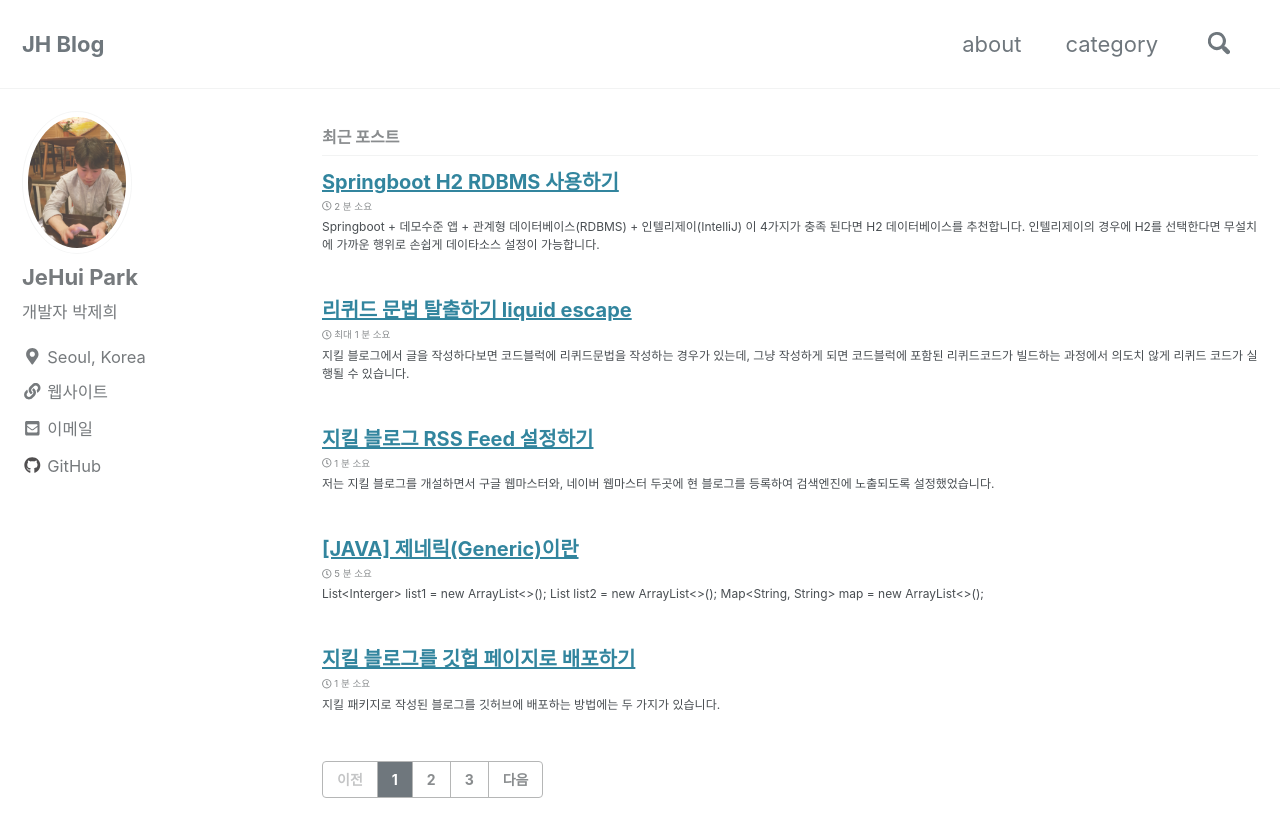
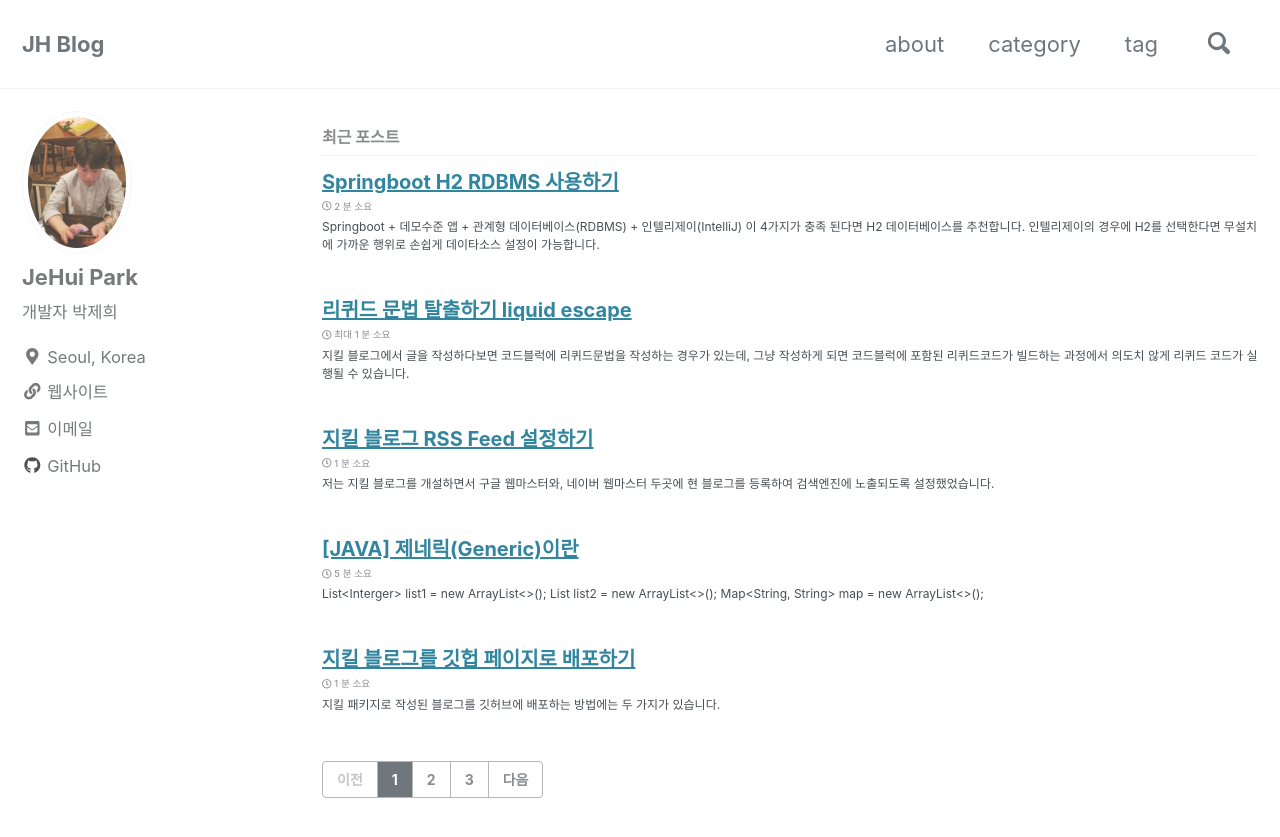
Before and after one commit to JeHuiPark/JeHuiPark.github.io, a Jekyll site: the page built from index.html, in a window 1280 px wide and 900 px high. Shown: the top 837 px of the window. Built offline with Jekyll 4.4.1, drawn with Linux system fonts in a browser that asks for light colours; nearby versions of some CDN libraries; the list of posts is cut into pages by our own code.

Commit message:
상단 메뉴에 태그 메뉴를 추가하라

```diff
--- a/_data/navigation.yml
+++ b/_data/navigation.yml
@@ -12,3 +12,5 @@ main:
     url: /about/
   - title: category
     url: /categories
+  - title: tag
+    url: /tags
```
